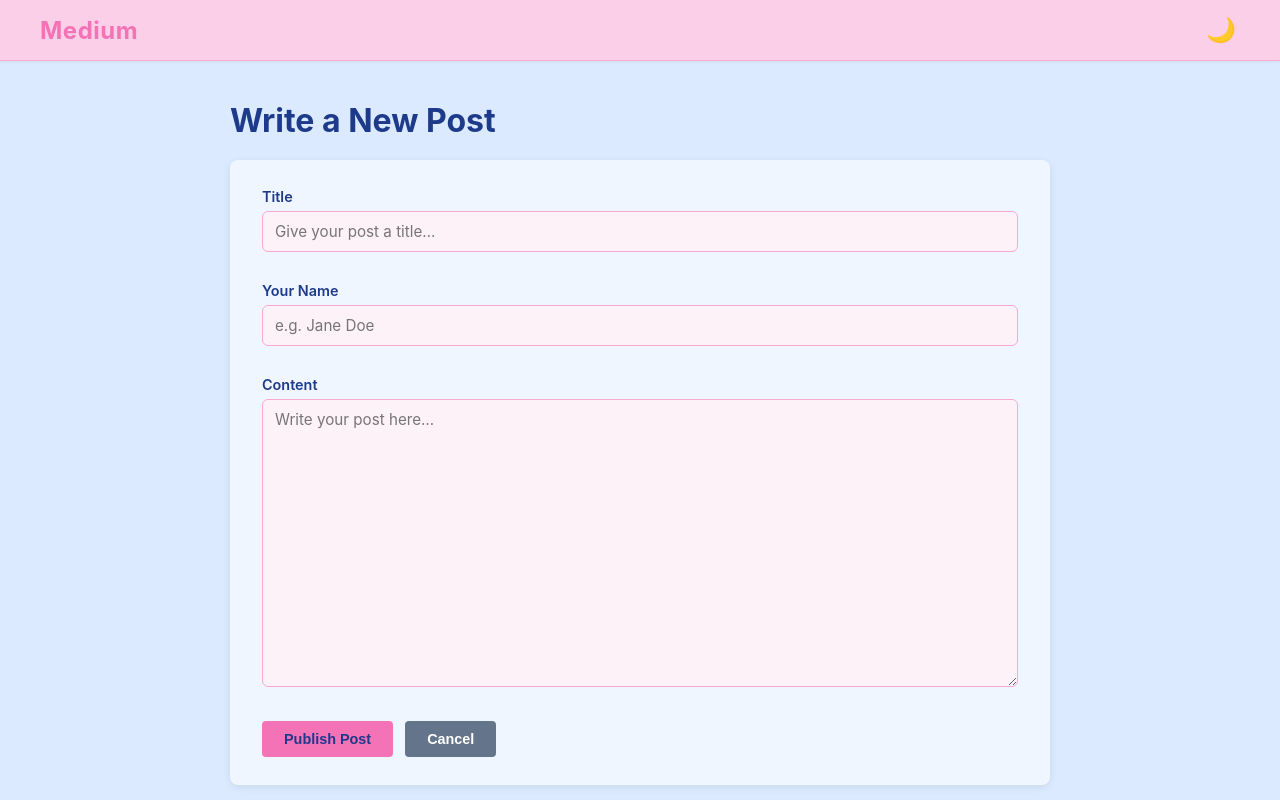
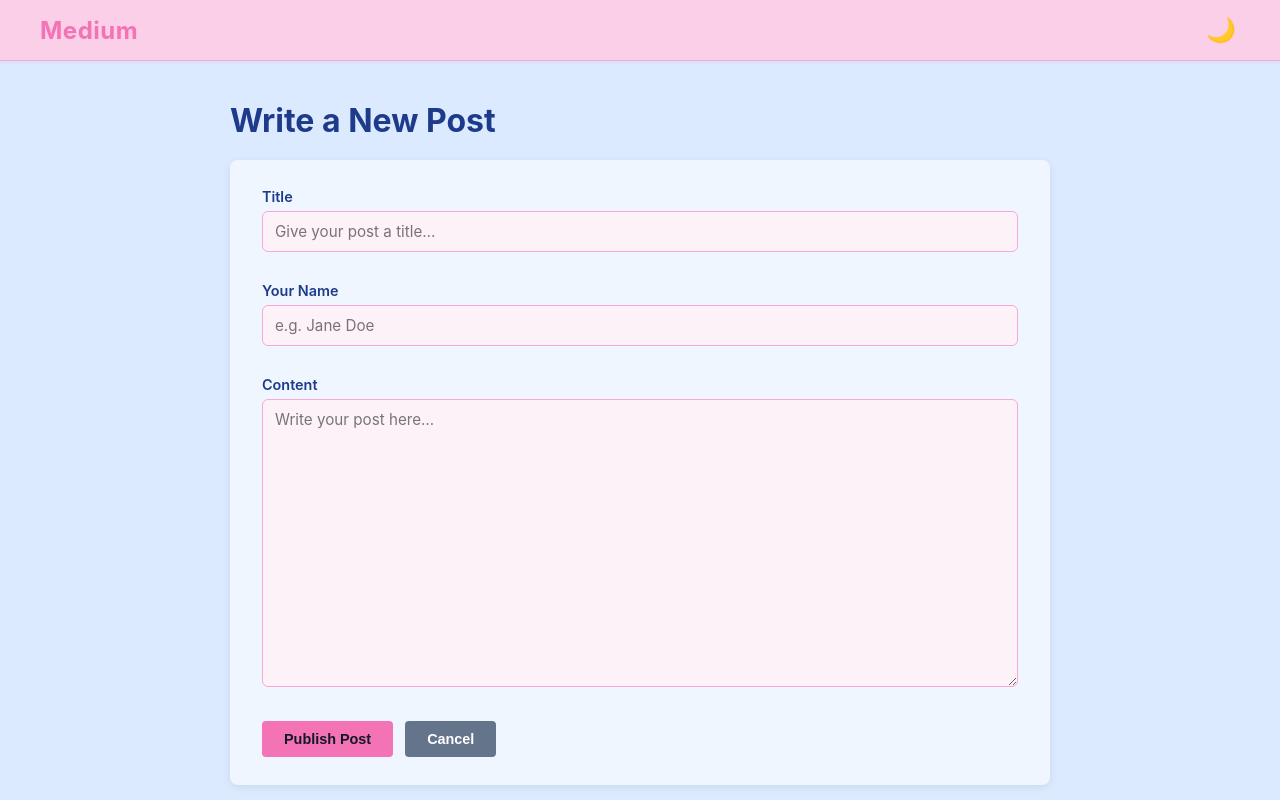
Before and after one commit to Shreya-Shetty-163487/jira-copilot-mcp, a Flask app: page /create in a window 1280 px wide. Run offline with Flask 3, Linux system fonts and the light colour scheme.

Commit message:
fix: improve light mode button text contrast
Agent-Logs-Url: https://github.com/Shreya-Shetty-163487/jira-copilot-mcp/sessions/57197aa6-63f1-4cef-a299-ee81273248b9

Co-authored-by: Shreya-Shetty-163487 <235034425+Shreya-Shetty-163487@users.noreply.github.com>

```diff
--- a/templates/base.html
+++ b/templates/base.html
@@ -21,7 +21,7 @@
       --nav-border-color: #f9a8d4;
       --btn-bg-color: #f472b6;
       --btn-hover-bg-color: #ec4899;
-      --btn-text-color: #1e3a8a;
+      --btn-text-color: #111827;
       --card-bg-color: #eff6ff;
       --heading-color: #1e3a8a;
       --secondary-text-color: #334155;
```
